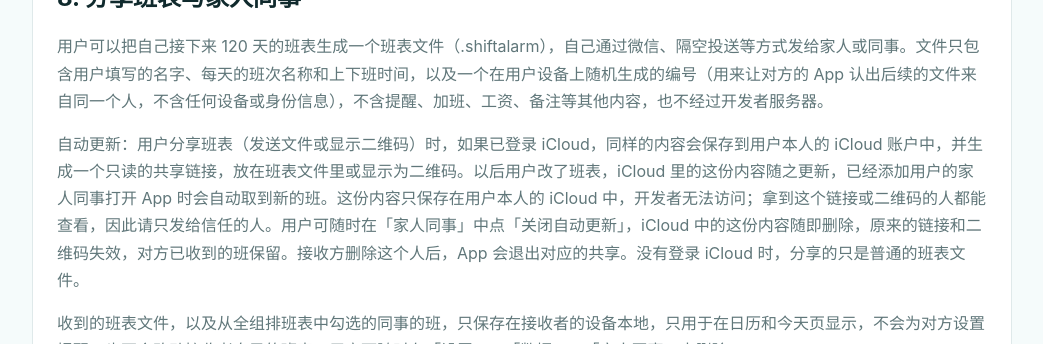
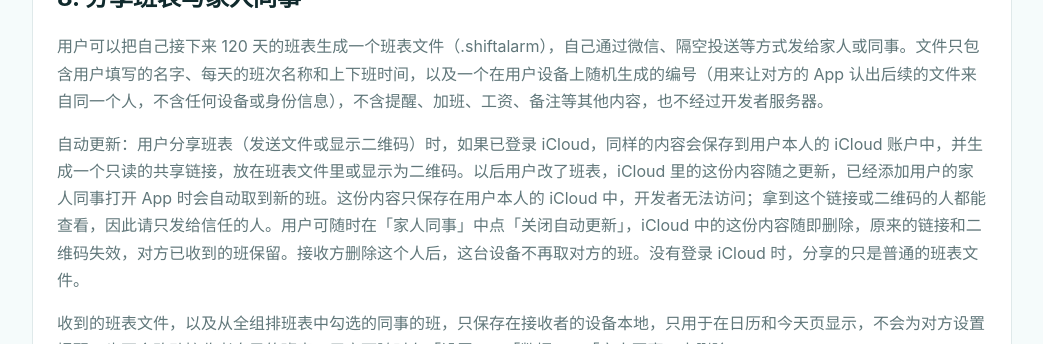
Before and after one commit to wenshifu/shiftalarm-site, a plain HTML site: page privacy.html in a window 1280 px wide. Shown: the part 1440-1784 px from the top of the page, without its empty margins (118-1161 px from the left). Drawn offline with Linux system fonts and the light colour scheme.

Commit message:
Say that deleting someone stops updates on that device only
Co-Authored-By: Claude Opus 5.5 <noreply@anthropic.com>

```diff
--- a/privacy.html
+++ b/privacy.html
@@ -18,7 +18,7 @@ section{padding:55px 0}footer{border-top:1px solid #dfe9ea;padding:28px 0;color:
 <h2>5. 排班助手、Siri 与语音输入</h2><p>排班助手在设备本地按规则回答班表问题、起草修改，不使用 AI 模型。任何修改都要用户确认后才会保存。</p><p>为了越用越懂用户的说法，助手会在设备上记下问过的话和结果（不记回答），最多保留 60 天，不会上传。可以在“助手设置 → 学到的说法”里查看、清除或关闭；只有用户主动点分享，没听懂的话才会发出去。</p><p>语音输入经用户授权后使用麦克风和语音识别，识别只在设备上进行，语音和识别出的文字都不会上传。通过 Siri 或快捷指令使用时，语音请求由 Apple 按其隐私政策处理，ShiftAlarm 只在设备本地生成回答。</p>
 <h2>6. 「健康」睡眠数据</h2><p>使用「班表分析」的睡眠对比时，经用户授权，ShiftAlarm 只读取「健康」中的睡眠记录，用来对比每个班次前后的睡眠。数据只在设备本地分析，每次查看时重新读取：不会保存、不会上传、不会写入 iCloud 备份，也不会用于广告或提供给第三方。在支持 Apple 智能的设备上，「班表分析」开头的总结由设备端的 Apple 智能模型生成，同样只在设备上进行。ShiftAlarm 不向「健康」写入任何数据。用户可随时在「设置」→「健康」→「数据访问与设备」中关闭读取权限。</p>
 <h2>7. iCloud 备份</h2><p>用户可以选择将班表、每周课表、提醒、家人同事的班表和基础设置备份到自己的 iCloud 云盘（手动或自动）。备份保存在用户本人的 iCloud 账户中，开发者无法访问。</p>
-<h2>8. 分享班表与家人同事</h2><p>用户可以把自己接下来 120 天的班表生成一个班表文件（.shiftalarm），自己通过微信、隔空投送等方式发给家人或同事。文件只包含用户填写的名字、每天的班次名称和上下班时间，以及一个在用户设备上随机生成的编号（用来让对方的 App 认出后续的文件来自同一个人，不含任何设备或身份信息），不含提醒、加班、工资、备注等其他内容，也不经过开发者服务器。</p><p>自动更新：用户分享班表（发送文件或显示二维码）时，如果已登录 iCloud，同样的内容会保存到用户本人的 iCloud 账户中，并生成一个只读的共享链接，放在班表文件里或显示为二维码。以后用户改了班表，iCloud 里的这份内容随之更新，已经添加用户的家人同事打开 App 时会自动取到新的班。这份内容只保存在用户本人的 iCloud 中，开发者无法访问；拿到这个链接或二维码的人都能查看，因此请只发给信任的人。用户可随时在「家人同事」中点「关闭自动更新」，iCloud 中的这份内容随即删除，原来的链接和二维码失效，对方已收到的班保留。接收方删除这个人后，App 会退出对应的共享。没有登录 iCloud 时，分享的只是普通的班表文件。</p><p>收到的班表文件，以及从全组排班表中勾选的同事的班，只保存在接收者的设备本地，只用于在日历和今天页显示，不会为对方设置提醒，也不会改动接收者自己的班表。用户可随时在「设置」→「数据」→「家人同事」中删除。</p>
+<h2>8. 分享班表与家人同事</h2><p>用户可以把自己接下来 120 天的班表生成一个班表文件（.shiftalarm），自己通过微信、隔空投送等方式发给家人或同事。文件只包含用户填写的名字、每天的班次名称和上下班时间，以及一个在用户设备上随机生成的编号（用来让对方的 App 认出后续的文件来自同一个人，不含任何设备或身份信息），不含提醒、加班、工资、备注等其他内容，也不经过开发者服务器。</p><p>自动更新：用户分享班表（发送文件或显示二维码）时，如果已登录 iCloud，同样的内容会保存到用户本人的 iCloud 账户中，并生成一个只读的共享链接，放在班表文件里或显示为二维码。以后用户改了班表，iCloud 里的这份内容随之更新，已经添加用户的家人同事打开 App 时会自动取到新的班。这份内容只保存在用户本人的 iCloud 中，开发者无法访问；拿到这个链接或二维码的人都能查看，因此请只发给信任的人。用户可随时在「家人同事」中点「关闭自动更新」，iCloud 中的这份内容随即删除，原来的链接和二维码失效，对方已收到的班保留。接收方删除这个人后，这台设备不再取对方的班。没有登录 iCloud 时，分享的只是普通的班表文件。</p><p>收到的班表文件，以及从全组排班表中勾选的同事的班，只保存在接收者的设备本地，只用于在日历和今天页显示，不会为对方设置提醒，也不会改动接收者自己的班表。用户可随时在「设置」→「数据」→「家人同事」中删除。</p>
 <h2>9. iPhone 日历</h2><p>用户打开「同步到 iPhone 日历」并授权后，ShiftAlarm 会建立一个单独的「班表」日历，写入班次名称和上下班时间，不写入备注、工时或工资，也不读取其他日历中的内容。这个日历保存在用户本人的日历账户（如 iCloud）中，是否分享、分享给谁由用户在系统「日历」App 中决定。关闭同步或删除所有数据时，这个日历会被删除。</p>
 <h2>10. 通知与强提醒</h2><p>在获得用户授权后，ShiftAlarm 使用系统通知和系统闹钟（强提醒）提供起床、上班或其他由用户配置的提醒。提醒内容在设备本地生成和调度。为了在不打开应用时也能续排闹钟，系统可能在后台短暂唤醒 ShiftAlarm。续排只在设备本地进行，不会上传任何数据。用户可随时在应用或系统设置中关闭权限。</p>
 <h2>11. 小组件</h2><p>桌面小组件仅用于显示班次及相关摘要信息，数据来自设备本地。</p>
```
